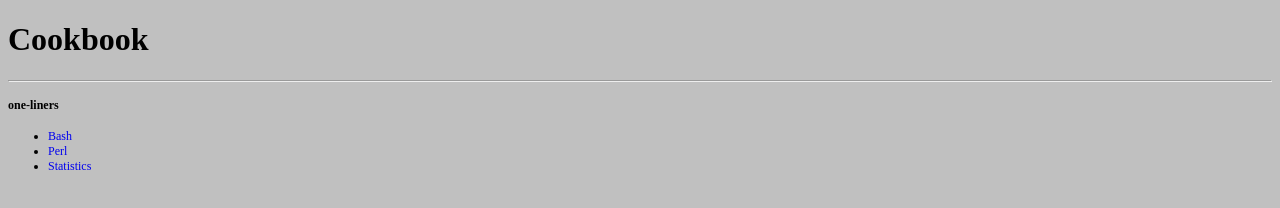
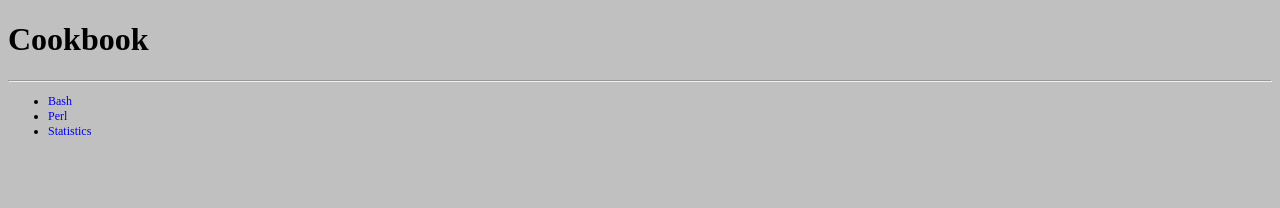
Before and after one commit to dantaki/wiki, a plain HTML site: page index.html in a window 1280 px wide. Drawn offline with Linux system fonts and the light colour scheme.

```diff
--- a/index.html
+++ b/index.html
@@ -17,8 +17,6 @@ Cookbook
 
 <!-- <div>is a division and you can set certain properties within the division </div> -->
 <div style="text-align:left;font-size:75%;">
-<h4>one-liners</h4>
-
  <ul>
   <li><a href="bash.html" style="text-decoration: none;">Bash</a></li>
   <li><a href="perl.html" style="text-decoration: none;">Perl</a></li>
```
